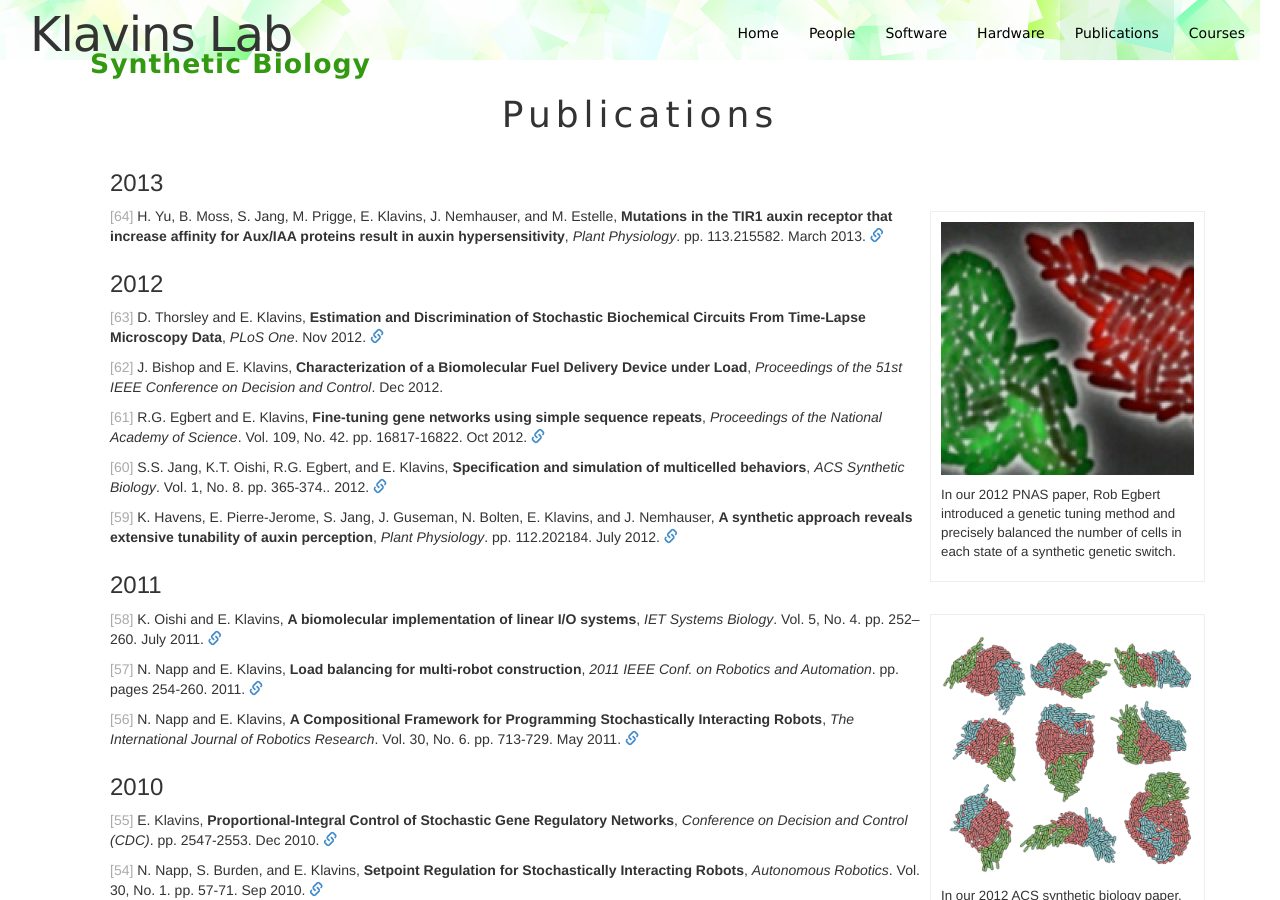
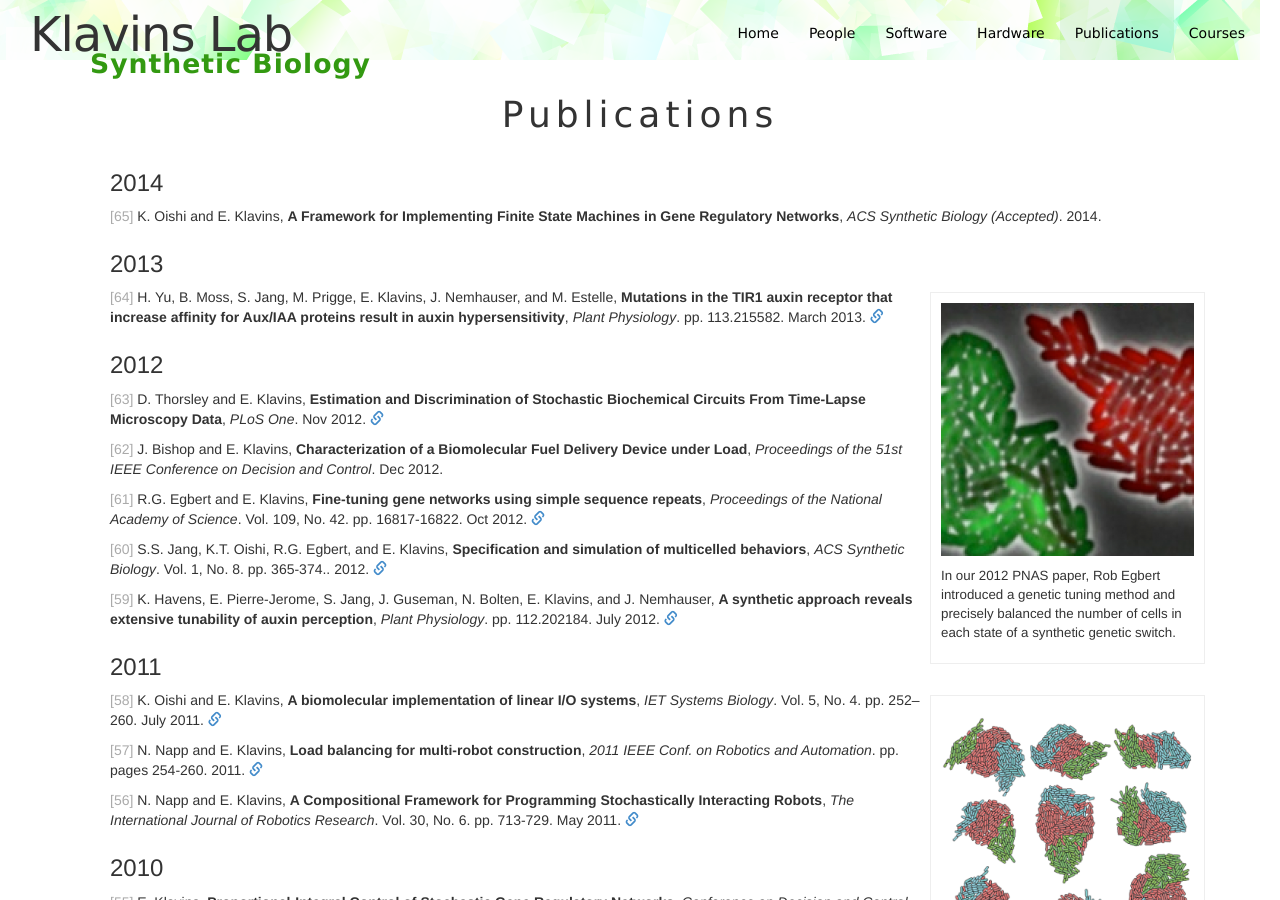
Before and after one commit to klavinslab/klavinslab.github.io, a Jekyll site: the page built from publications.html, in a window 1280 px wide and 900 px high. Built offline with Jekyll 4.4.1, drawn with Linux system fonts in a browser that asks for light colours; Markdown is read by kramdown in place of the engine named in the settings.

Commit message:
new paper

```diff
--- a/_data/publications.yml
+++ b/_data/publications.yml
@@ -1,3 +1,7 @@
+- authors: K. Oishi and E. Klavins
+  title: "A Framework for Implementing Finite State Machines in Gene Regulatory Networks"
+  journal: ACS Synthetic Biology (Accepted)
+  year: 2014
 
 - authors: H. Yu, B. Moss, S. Jang, M. Prigge, E. Klavins, J. Nemhauser, and M. Estelle
   title: Mutations in the TIR1 auxin receptor that increase affinity for Aux/IAA proteins result in auxin hypersensitivity
```
Also changed, not shown: 1 other file.
